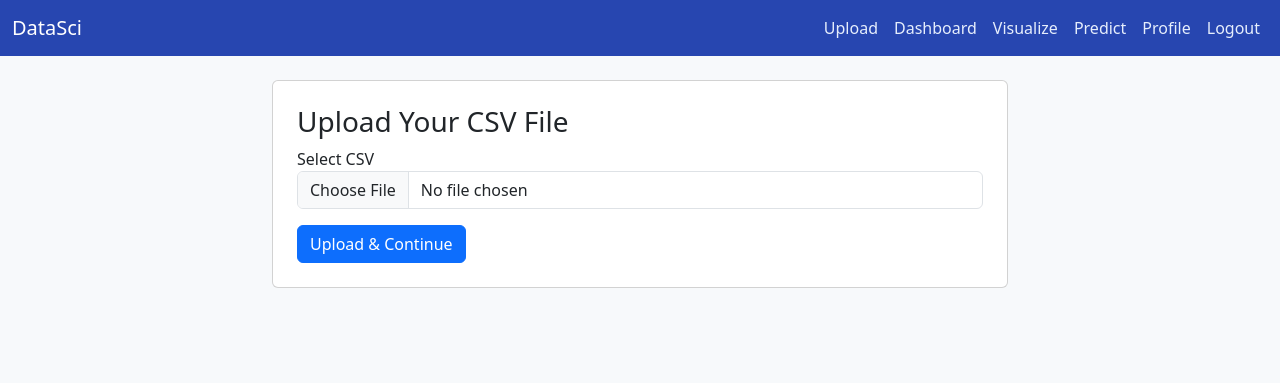
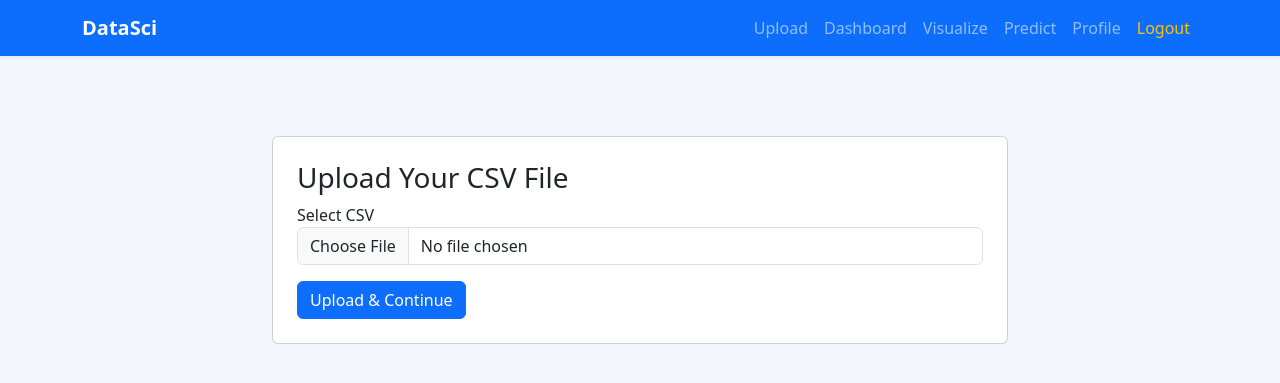
Before and after one commit to Aluval/DataSci, a Flask app: page /upload in a window 1280 px wide. Shown: the top 383 px of the page. Run offline with Flask 3, Linux system fonts and the light colour scheme; the visitor is signed in with stand-in values (Sample User, id 1); some libraries are stand-ins or nearby versions.

Commit message:
Refactor base.html for improved layout and styles
Updated HTML structure and styles in base template.

```diff
--- a/templates/base.html
+++ b/templates/base.html
@@ -2,46 +2,48 @@
 <html lang="en">
 <head>
     <meta charset="utf-8">
-  <meta name="viewport" content="width=device-width,initial-scale=1">
-  <title>DataSci - {{ title if title else 'Dashboard' }}</title>
-  <link href="https://cdn.jsdelivr.net/npm/bootstrap@5.3.2/dist/css/bootstrap.min.css" rel="stylesheet">
-  <script src="https://cdn.plot.ly/plotly-2.26.1.min.js"></script>
+    <title>DataSci</title>
+
+    <meta name="viewport" content="width=device-width, initial-scale=1">
+
+    <!-- Bootstrap -->
+    <link href="https://cdn.jsdelivr.net/npm/bootstrap@5.3.0/dist/css/bootstrap.min.css" rel="stylesheet">
+
+    <!-- Custom CSS -->
+    <link rel="stylesheet" href="{{ url_for('static', filename='style.css') }}">
+
     <style>
-    body { background:#f7f9fb; }
-    .topbar { background:#2746b0; color:#fff; }
-    .nav-link { color: #e6eefc !important; }
-    .kpi-card { border-radius:12px; padding:18px; color:#fff; }
-    .card-small { border-radius:10px; padding:12px; }
+        /* Prevent navbar from overlapping content */
+        body {
+            background: #f5f7ff;
+        }
+
+        .content-wrapper {
+            padding-top: 80px; /* ensures no overlap with navbar */
+        }
+
+        @media (max-width: 768px) {
+            .content-wrapper {
+                padding-top: 95px;
+            }
+        }
     </style>
 </head>
+
 <body>
-  <nav class="navbar navbar-expand-lg topbar">
-    <div class="container-fluid">
-      <a class="navbar-brand text-white" href="{{ url_for('index') }}">DataSci</a>
-      <div class="collapse navbar-collapse">
-        <ul class="navbar-nav ms-auto">
-          <li class="nav-item"><a class="nav-link" href="{{ url_for('upload') }}">Upload</a></li>
-          <li class="nav-item"><a class="nav-link" href="{{ url_for('dashboard') }}">Dashboard</a></li>
-          <li class="nav-item"><a class="nav-link" href="{{ url_for('visualize') }}">Visualize</a></li>
-          <li class="nav-item"><a class="nav-link" href="{{ url_for('predict') }}">Predict</a></li>
-          <li class="nav-item"><a class="nav-link" href="{{ url_for('profile') }}">Profile</a></li>
-          {% if session.get('user') %}
-          <li class="nav-item"><a class="nav-link" href="{{ url_for('logout') }}">Logout</a></li>
-          {% else %}
-          <li class="nav-item"><a class="nav-link" href="{{ url_for('login') }}">Login</a></li>
-          {% endif %}
-        </ul>
-      </div>
-    </div>
-  </nav>
 
-  <div class="container my-4">
+    <!-- Navbar -->
+    {% include 'partials/navbar.html' %}
+
+    <!-- Page Content -->
+    <div class="container content-wrapper">
+
         {% with messages = get_flashed_messages(with_categories=true) %}
             {% if messages %}
                 {% for category, msg in messages %}
-          <div class="alert alert-{{ category }} alert-dismissible fade show" role="alert">
+                    <div class="alert alert-{{ category }} alert-dismissible fade show shadow-sm">
                         {{ msg }}
-            <button type="button" class="btn-close" data-bs-dismiss="alert"></button>
+                        <button class="btn-close" data-bs-dismiss="alert"></button>
                     </div>
                 {% endfor %}
             {% endif %}
@@ -50,6 +52,6 @@
         {% block content %}{% endblock %}
     </div>
 
-  <script src="https://cdn.jsdelivr.net/npm/bootstrap@5.3.2/dist/js/bootstrap.bundle.min.js"></script>
+    <script src="https://cdn.jsdelivr.net/npm/bootstrap@5.3.0/dist/js/bootstrap.bundle.min.js"></script>
 </body>
 </html>
```
Lines whose indentation alone changed are shown as unchanged.
